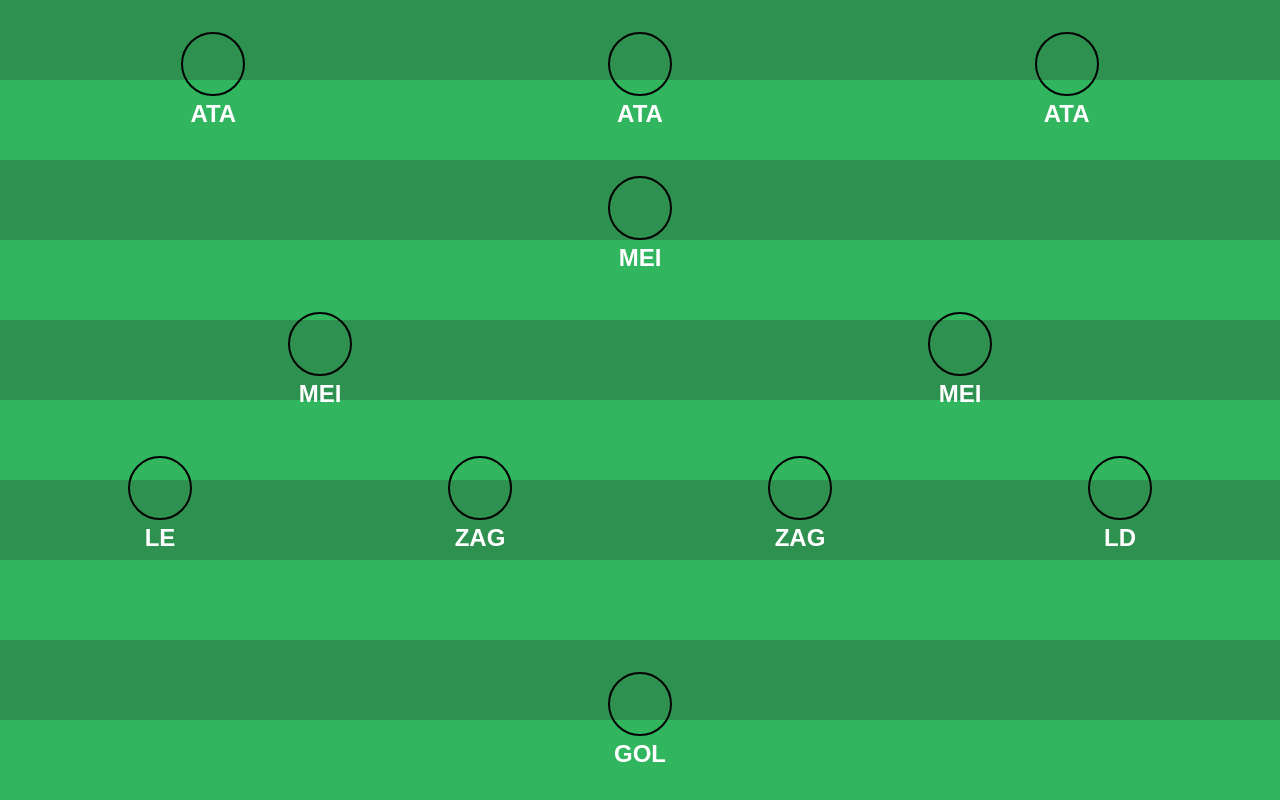
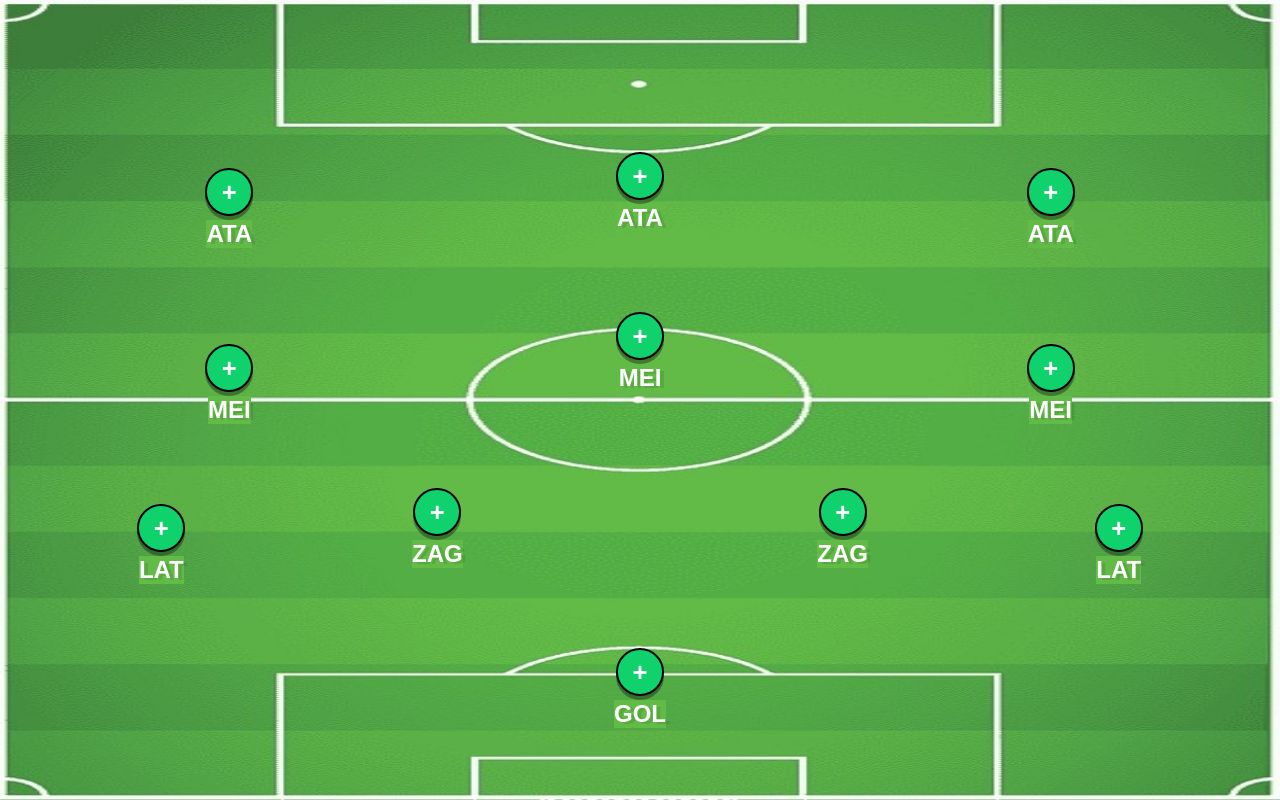
Before and after one commit to eduardosaraujo1/2md2-pam-projeto-cartola, a website: page www/selecao.html in a window 1280 px wide. Shown: the top 800 px of the page. Drawn offline with Linux system fonts and the light colour scheme.

Commit message:
Melhorado estilo campo

```diff
--- a/www/css/style.css
+++ b/www/css/style.css
@@ -5,7 +5,11 @@
 }
 
 :root {
-    --cor-primaria: red;
+    --cor-primaria: hsl(258, 67%, 46%);
+    --cor-secundaria: hsl(30.19, 67.93%, 46.47%);
+    --campo-cor-primaria: hsl(120.47, 100%, 25.1%);
+    --campo-cor-secundaria: hsl(120.47, 100%, 26.1%);
+
     font-family: sans-serif;
 }
 
@@ -15,79 +19,71 @@ body {
 }
 
 .campo {
+    width: 100%;
     height: 100vh;
+    padding: 32px 24px;
+    background-image: url(/www/assets/campo-background.jpg);
+    background-size: 100vw 100vh;
+    background-repeat: no-repeat;
+}
+
+.campo .container {
     display: flex;
     flex-direction: column;
     justify-content: space-between;
-    padding: 32px 0;
-    background: repeating-linear-gradient(
-        #2e9150,
-        #2e9150 10vh,
-        #31b65f 10vh,
-        #31b65f 20vh
-    );
+    height: 100%;
+    padding-top: 15vh;
+    padding-bottom: 5vh;
 }
 
 .campo-parte {
     display: flex;
     flex-direction: row;
     justify-content: space-around;
-}
-
-/* Campo do Meio */
-.campo-parte.campo-meio {
-    display: flex;
-    flex-direction: column;
-    gap: 5vh;
-}
-
-.campo-parte.campo-meio .linha1 {
-    display: flex;
-    justify-content: center;
-}
-
-.campo-parte.campo-meio .linha2 {
-    display: flex;
-    justify-content: space-around;
+    align-items: end;
 }
 
 /* Campo de Baixo */
 .campo-parte.campo-baixo {
-    flex-direction: column;
-    gap: 15vh;
+    gap: 10vw;
 }
 
-.campo-parte.campo-baixo .linha1 {
+.campo-baixo > * {
     display: flex;
     flex-direction: row;
     justify-content: space-around;
+    align-items: end;
+    flex: 1;
 }
 
-.campo-parte.campo-baixo .linha2 {
-    display: flex;
-    justify-content: center;
-}
-
+/* Jogadores */
 .jogador-container {
     display: flex;
     flex-direction: column;
+    align-items: center;
     gap: 4px;
-    align-items: center;
 }
 
 .jogador-container .jogador {
-    --jogador-tamanho: 4rem;
+    --jogador-tamanho: 3rem;
     width: var(--jogador-tamanho);
     height: var(--jogador-tamanho);
-    background-color: transparent;
+    /* box-shadow: 0 4px 10px 0 rgba(0, 0, 2, 0.2), 0 6px 20px 0 rgba(0, 0, 2, 0.2); */
+    box-shadow: 0 4px 0 rgba(0, 0, 0, 0.35);
+    background-color: hsl(149, 87%, 44%);
     background-size: contain;
     border: 2px solid black;
     border-radius: 50%;
+    font-size: 1.6em;
+    font-weight: bold;
+    color: white;
 }
 
 .jogador-container .jogador-label {
     font-size: 1.5em;
     font-weight: bold;
+    background-color: #62bb47;
+    text-shadow: 4px 2px rgba(0, 0, 0, 0.1);
     color: white;
     text-transform: uppercase;
 }
@@ -113,7 +109,7 @@ body {
     height: 75vh;
     width: 100%;
     border-radius: 48px 48px 0 0;
-    background-color: #f0f0f0;
+    background-color: hsl(0, 0%, 98%);
     transform: translateY(100%);
     transition: all 0.2s ease-in-out;
     overflow-y: scroll;
@@ -141,6 +137,7 @@ body {
     width: 100%;
     height: fit-content;
     border-radius: 1px;
+    background-color: hsl(0, 0%, 90%);
     box-shadow: 0 4px 8px 0 rgba(0, 0, 0, 0.2), 0 6px 20px 0 rgba(0, 0, 0, 0.19);
 }
 
--- a/www/js/campo.js
+++ b/www/js/campo.js
@@ -18,7 +18,10 @@ class Campo {
 
     redefinirCampo() {
         const iconesJogadores = document.querySelectorAll('.jogador');
-        iconesJogadores.forEach((j) => (j.style.backgroundImage = ''));
+        iconesJogadores.forEach((j) => {
+            j.style.backgroundImage = '';
+            j.value = '+';
+        });
     }
 
     renderizarCampo() {
@@ -29,6 +32,7 @@ class Campo {
 
             const localCampo = document.getElementById(idLocalCampo);
             localCampo.style.backgroundImage = `url("${jogador.foto}")`;
+            localCampo.value = '';
         }
     }
 
--- a/www/selecao.html
+++ b/www/selecao.html
@@ -17,114 +17,132 @@
 
     <body>
         <div class="campo">
+            <div class="container">
                 <div class="campo-parte campo-cima">
                     <div class="jogador-container">
                         <input
-                        type="button"
-                        data-posicao="atacante"
                             id="atacante0"
                             class="jogador"
+                            type="button"
+                            value="+"
+                            data-posicao="atacante"
+                        />
+                        <span class="jogador-label">ATA</span>
+                    </div>
+                    <div class="jogador-container" style="padding-bottom: 2vh">
+                        <input
+                            id="atacante1"
+                            class="jogador"
+                            type="button"
+                            value="+"
+                            data-posicao="atacante"
                         />
                         <span class="jogador-label">ATA</span>
                     </div>
                     <div class="jogador-container">
                         <input
-                        type="button"
-                        data-posicao="atacante"
-                        id="atacante1"
-                        class="jogador"
-                    />
-                    <span class="jogador-label">ATA</span>
-                </div>
-                <div class="jogador-container">
-                    <input
-                        type="button"
-                        data-posicao="atacante"
                             id="atacante2"
                             class="jogador"
+                            type="button"
+                            value="+"
+                            data-posicao="atacante"
                         />
                         <span class="jogador-label">ATA</span>
                     </div>
                 </div>
                 <div class="campo-parte campo-meio">
-                <div class="linha1">
                     <div class="jogador-container">
                         <input
-                            type="button"
-                            data-posicao="meio"
                             id="meio0"
                             class="jogador"
+                            type="button"
+                            value="+"
+                            data-posicao="meio"
                         />
                         <span class="jogador-label">MEI</span>
                     </div>
-                </div>
-                <div class="linha2">
-                    <div class="jogador-container">
+                    <div class="jogador-container" style="padding-bottom: 4vh">
                         <input
-                            type="button"
-                            data-posicao="meio"
                             id="meio1"
                             class="jogador"
+                            type="button"
+                            value="+"
+                            data-posicao="meio"
                         />
                         <span class="jogador-label">MEI</span>
                     </div>
                     <div class="jogador-container">
                         <input
-                            type="button"
-                            data-posicao="meio"
                             id="meio2"
                             class="jogador"
+                            type="button"
+                            value="+"
+                            data-posicao="meio"
                         />
                         <span class="jogador-label">MEI</span>
                     </div>
                 </div>
-            </div>
+
                 <div class="campo-parte campo-baixo">
-                <div class="linha1">
+                    <div class="campo-esquerda">
                         <div class="jogador-container">
                             <input
-                            type="button"
-                            data-posicao="lateralE"
                                 id="lateralE0"
                                 class="jogador"
+                                type="button"
+                                value="+"
+                                data-posicao="lateralE"
                             />
-                        <span class="jogador-label">LE</span>
+                            <span class="jogador-label">LAT</span>
                         </div>
-                    <div class="jogador-container">
+                        <div
+                            class="jogador-container"
+                            style="padding-bottom: 2vh"
+                        >
                             <input
-                            type="button"
-                            data-posicao="zagueiro"
                                 id="zagueiro0"
                                 class="jogador"
+                                type="button"
+                                value="+"
+                                data-posicao="zagueiro"
+                            />
+                            <span class="jogador-label">ZAG</span>
+                        </div>
+                    </div>
+                    <div class="campo-direita">
+                        <div
+                            class="jogador-container"
+                            style="padding-bottom: 2vh"
+                        >
+                            <input
+                                id="zagueiro1"
+                                class="jogador"
+                                type="button"
+                                value="+"
+                                data-posicao="zagueiro"
                             />
                             <span class="jogador-label">ZAG</span>
                         </div>
                         <div class="jogador-container">
                             <input
+                                id="lateralD0"
+                                class="jogador"
                                 type="button"
-                            data-posicao="zagueiro"
-                            id="zagueiro1"
-                            class="jogador"
+                                value="+"
+                                data-posicao="lateralD"
                             />
-                        <span class="jogador-label">ZAG</span>
+                            <span class="jogador-label">LAT</span>
                         </div>
+                    </div>
+                </div>
+                <div class="campo-parte campo-gol">
                     <div class="jogador-container">
                         <input
-                            type="button"
-                            data-posicao="lateralD"
-                            id="lateralD0"
-                            class="jogador"
-                        />
-                        <span class="jogador-label">LD</span>
-                    </div>
-                </div>
-                <div class="linha2">
-                    <div class="jogador-container">
-                        <input
-                            type="button"
-                            data-posicao="goleiro"
                             id="goleiro0"
                             class="jogador"
+                            type="button"
+                            value="+"
+                            data-posicao="goleiro"
                         />
                         <span class="jogador-label">GOL</span>
                     </div>
```
Also changed, not shown: www/assets/campo-background.jpg (added). Lines whose indentation alone changed are shown as unchanged.
